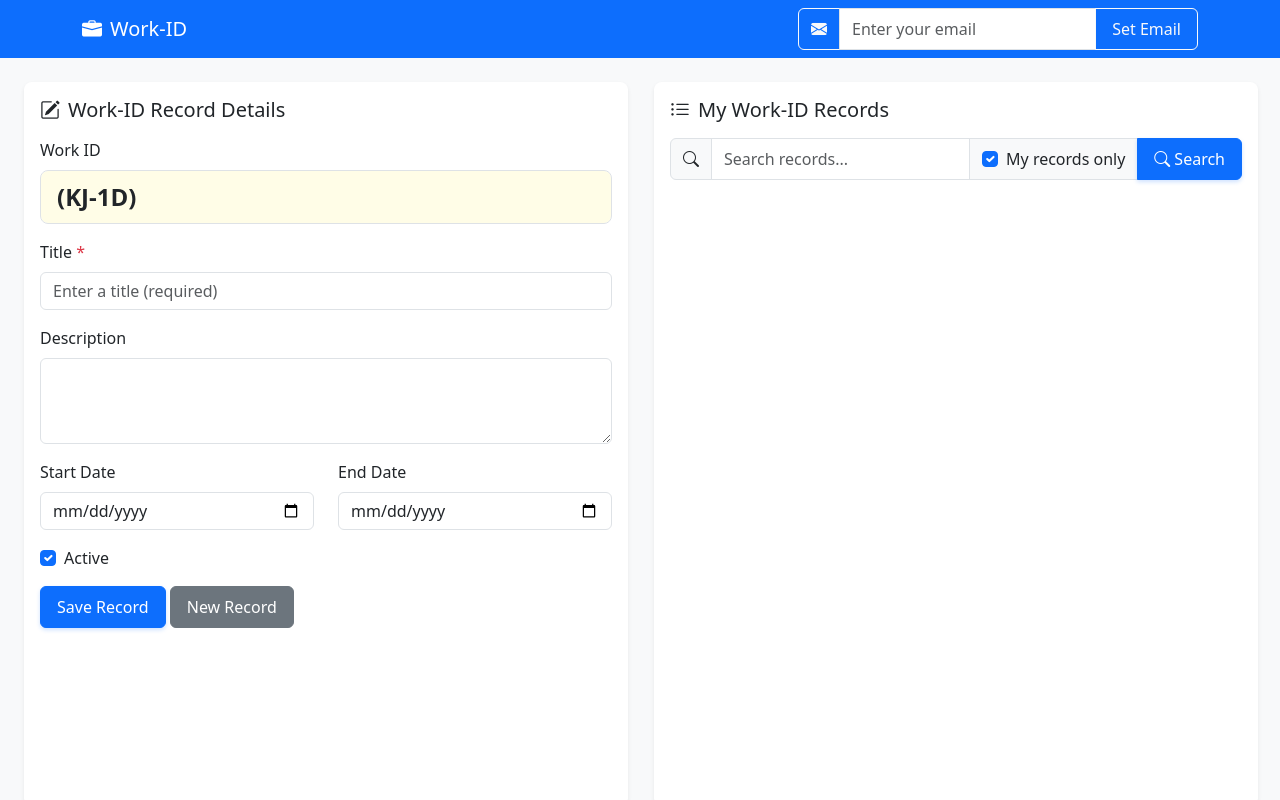
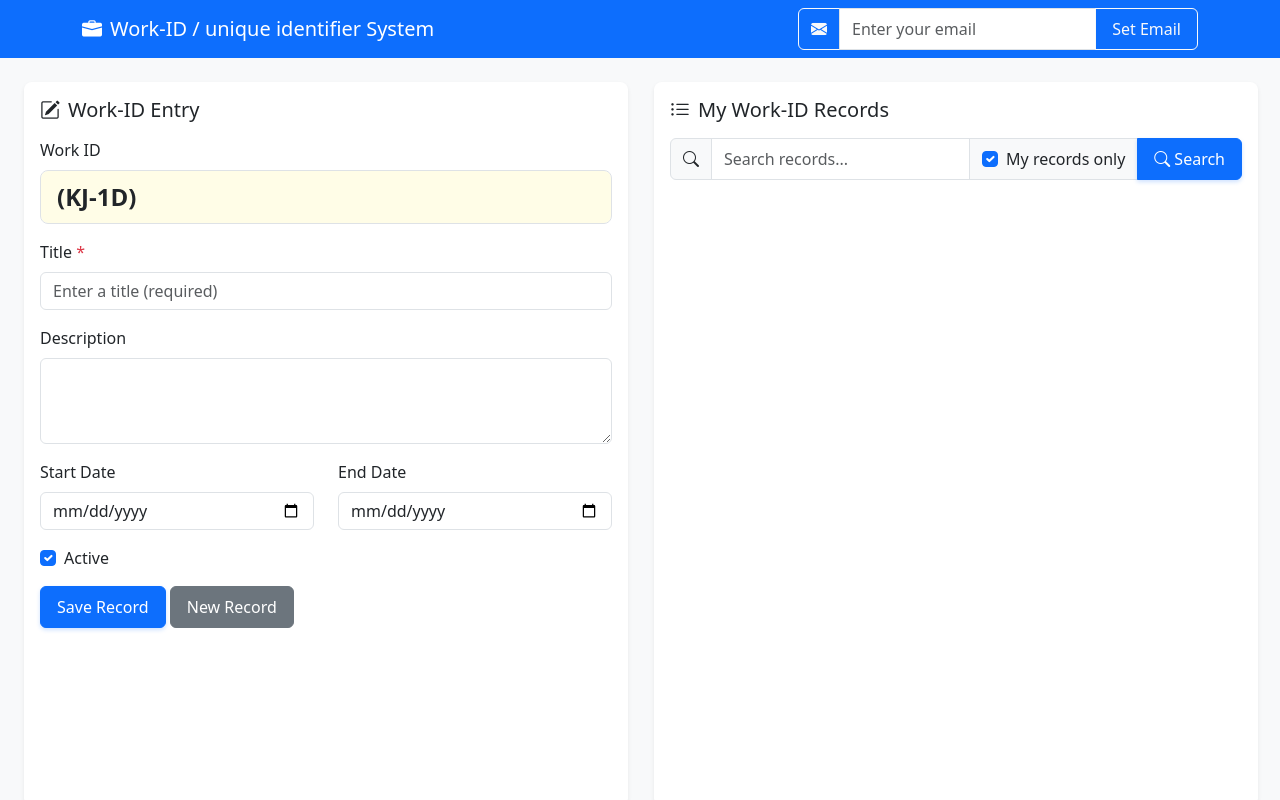
Before and after one commit to dirkpetersen/flasks, a Flask app: page / in a window 1280 px wide. Run offline with Flask 3, Linux system fonts and the light colour scheme; some libraries are stand-ins or nearby versions.

Commit message:
feat: Update index.html with dynamic app name and improved labels

```diff
--- a/work-id/templates/index.html
+++ b/work-id/templates/index.html
@@ -3,7 +3,7 @@
 <head>
     <meta charset="UTF-8">
     <meta name="viewport" content="width=device-width, initial-scale=1.0">
-    <title>Work-ID Management</title>
+    <title>{{ app_name }} Management</title>
     <link href="https://cdn.jsdelivr.net/npm/bootstrap@5.3.2/dist/css/bootstrap.min.css" rel="stylesheet">
     <link href="https://cdn.jsdelivr.net/npm/bootstrap-icons@1.11.2/font/bootstrap-icons.css" rel="stylesheet">
     <link href="https://cdn.jsdelivr.net/npm/select2@4.1.0-rc.0/dist/css/select2.min.css" rel="stylesheet" />
@@ -12,7 +12,7 @@
 <body class="bg-light">
     <nav class="navbar navbar-expand-lg navbar-dark bg-primary mb-4">
         <div class="container">
-            <a class="navbar-brand" href="/"><i class="bi bi-briefcase-fill me-2"></i>{{ app_name }}</a>
+            <a class="navbar-brand" href="/"><i class="bi bi-briefcase-fill me-2"></i>{{ app_name }} / unique identifier System</a>
             <div id="emailSetup" class="ms-auto" style="width: 400px;">
                 <div class="input-group">
                     <span class="input-group-text bg-primary border-light">
@@ -31,7 +31,7 @@
                 <!-- Form Section -->
                 <div class="card p-4">
                     <h5 class="card-title mb-3">
-                        <i class="bi bi-pencil-square me-2"></i>{{ app_name }} Record Details
+                        <i class="bi bi-pencil-square me-2"></i>{{ app_name }} Entry
                     </h5>
                     <form id="recordForm" class="needs-validation" novalidate>
                     <input type="hidden" id="recordId" value="{{ new_id }}">
```
